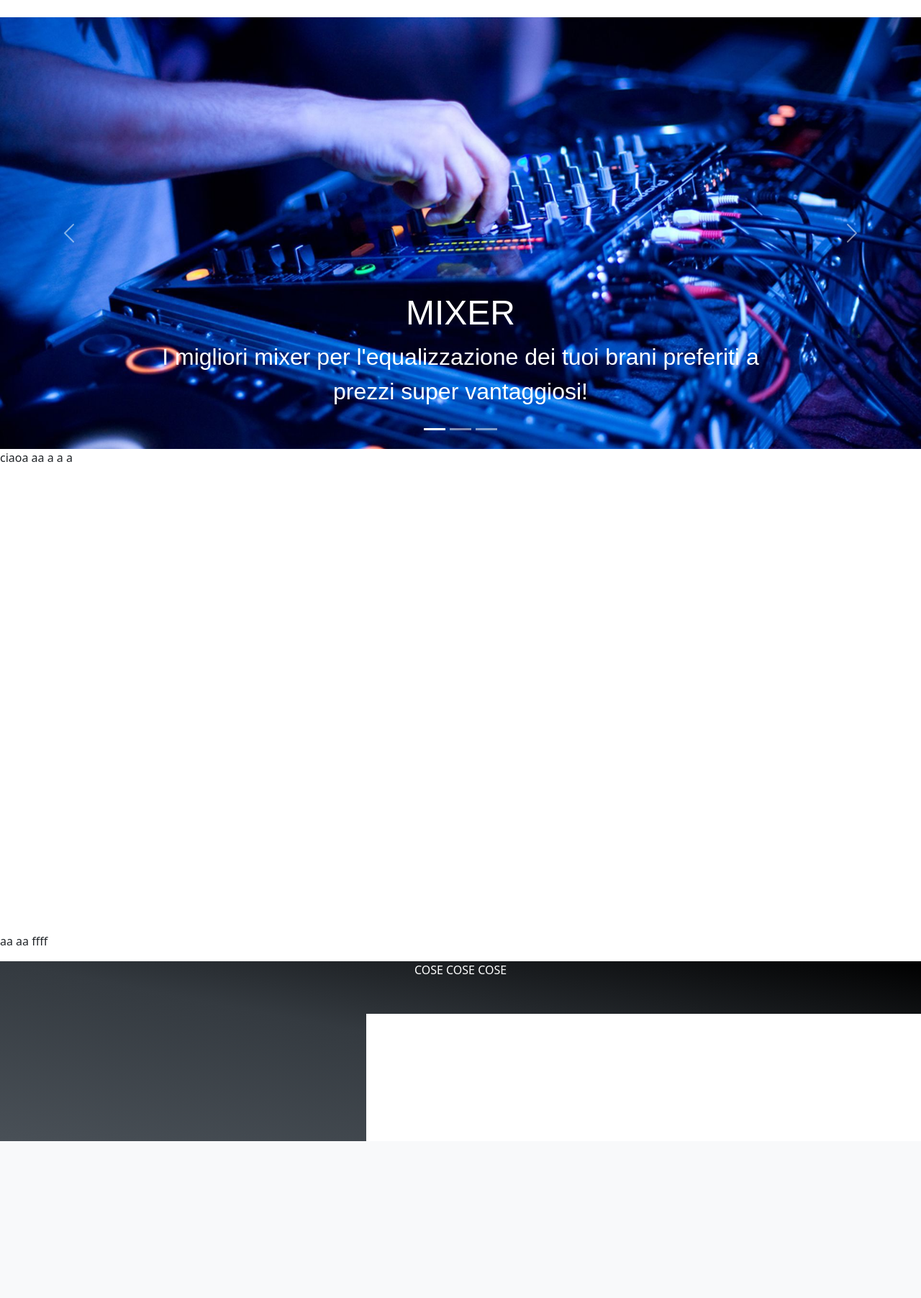
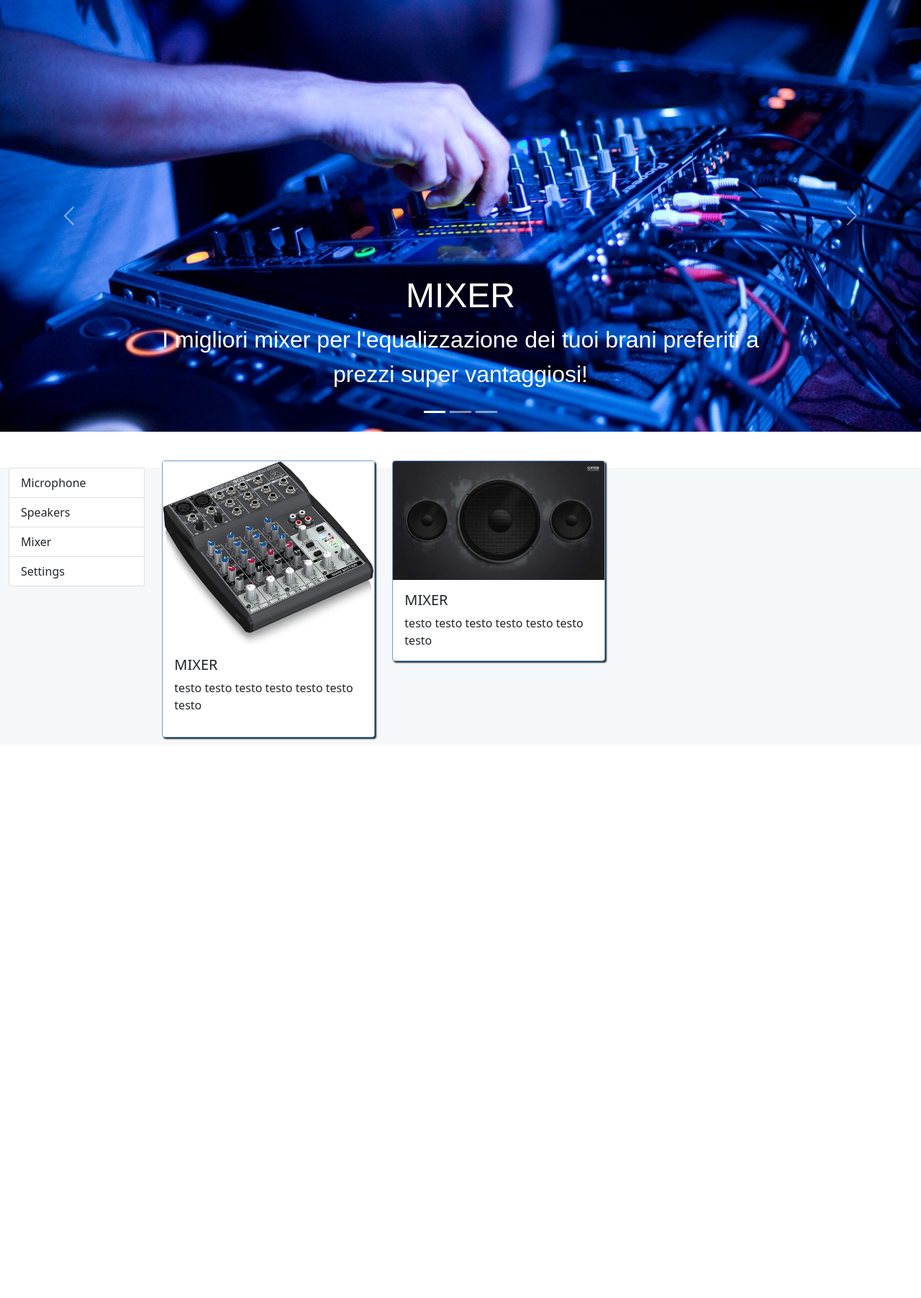
Before and after one commit to davidedimarco00/webProject, a PHP site: page /html/mainPage.html in a window 1280 px wide. Shown: the part 116-1920 px from the top of the page at 72% size. Before the commit the page ends 1702 px from the top, so only its background shows below. Run offline with PHP 8.4, Linux system fonts and the light colour scheme; some libraries are stand-ins or nearby versions.

Commit message:
continue mainpage file

```diff
--- a/css/mainPageStyle.css
+++ b/css/mainPageStyle.css
@@ -72,14 +72,62 @@ main .carousel-inner .carousel-item .carousel-caption p {
     vertical-align: top;
 }
 
+main div.container  {
+    max-width: 100%;
+    margin-top: 50px;
+    background-color: #f5f8fa;
+}
+
+main div.container .list-group a {
+
+}
+
+main div.container .list-group a:focus {
+
+    box-shadow: 5px 5px 3px #dedede;
+    align-content: center;
+    list-style-position: inside;
+    background-color:  #495057;
+    color: white;
+}
+
+
+main div.container .list-group a:hover{
+    background-color:  #495057;
+    transition: .2s;
+    color: white;
+    font-size: bold;
+ }
+
+ main div.container .card {
+    outline: none;
+    border-color: #6c9fc9;
+    box-shadow: 2px 2px 2px  ;
+    transform: translateY(-10px);
+    transition: .4s;
+}
+
+main div.container .card:hover {
+    outline: none;
+    border-color: #6c9fc9;
+    box-shadow: 2px 2px 2px  ;
+    transform: translateY(-10px);
+    transition: .4s;
+}
+
+
+
+
+
+
 footer  {
     height: 250px;
     width: 100%;
+    margin-top: 5000px;
     background-color: #000000;
     background-image: linear-gradient(to bottom left, #000000,#343a40,#495057);
     bottom: 0;
     text-align: center;
-
     vertical-align: center;
 }
 
--- a/html/mainPage.html
+++ b/html/mainPage.html
@@ -96,7 +96,7 @@
                     </div>
                 </nav>
             </header>
-            <br>
+
              <!--   CAROUSEL     ---->
              <div id="myCarousel" class="carousel slide carousel-fade" data-bs-ride="carousel">
                 <div class="carousel-indicators">
@@ -138,68 +138,49 @@
               </div>
 
 
+              <!------ ALBUM PRODOTTI----->
 
+              <div class="container">
+                <div class="row">
+                  <div class="col-2">
+                    <div class="list-group" id="list-tab" role="presentation">
+                      <a class="list-group-item list-group-item-action" id="list-home-list" data-toggle="list" href="#list-home" role="tab" aria-controls="home">Microphone</a>
+                      <a class="list-group-item list-group-item-action" id="list-profile-list" data-toggle="list" href="#list-profile" role="tab" aria-controls="profile">Speakers</a>
+                      <a class="list-group-item list-group-item-action" id="list-messages-list" data-toggle="list" href="#list-messages" role="tab" aria-controls="messages">Mixer</a>
+                      <a class="list-group-item list-group-item-action" id="list-settings-list" data-toggle="list" href="#list-settings" role="tab" aria-controls="settings">Settings</a>
+                    </div>
+                  </div>
+
+
+                  <div class="col-3">
+
+                      <div class="card">
+
+                        <img class="card-img-top" src="../images/mixer2.jpg" alt="Card image cap">
+                        <div class="card-body">
+                          <h5 class="card-title">MIXER</h5>
+                          <p class="card-text">testo testo testo testo testo testo testo</p>
+                          <a href="https://www.facebook.com" class="stretched-link"></a>
+                        </div>
+                      </div>
+
+                  </div>
+
+                  <div class="col-3">
+                      <div class="card">
+                        <img class="card-img-top" src="../images/speakerCOVER.jpg" alt="Card image cap">
+                        <div class="card-body">
+                          <h5 class="card-title">MIXER</h5>
+                          <p class="card-text">testo testo testo testo testo testo testo</p>
+                        </div>
+                      </div>
+                  </div>
+                </div>
+              </div>
 
 
         </main>
-        <p>
 
-
-            ciaoa
-            aa
-            a
-            a
-            a
-            <br><br><br><br><br><br><br><br><br><br><br><br><br><br><br><br><br><br><br><br><br><br><br><br><br><br><br><br>
-
-            aa
-            aa
-            ffff
-
-
-
-
-
-
-
-
-
-
-
-
-
-
-
-
-
-
-
-
-
-
-
-
-
-
-
-
-
-
-
-
-
-
-
-
-
-
-
-
-
-
-
-
-        </p>
 
 
 
```
